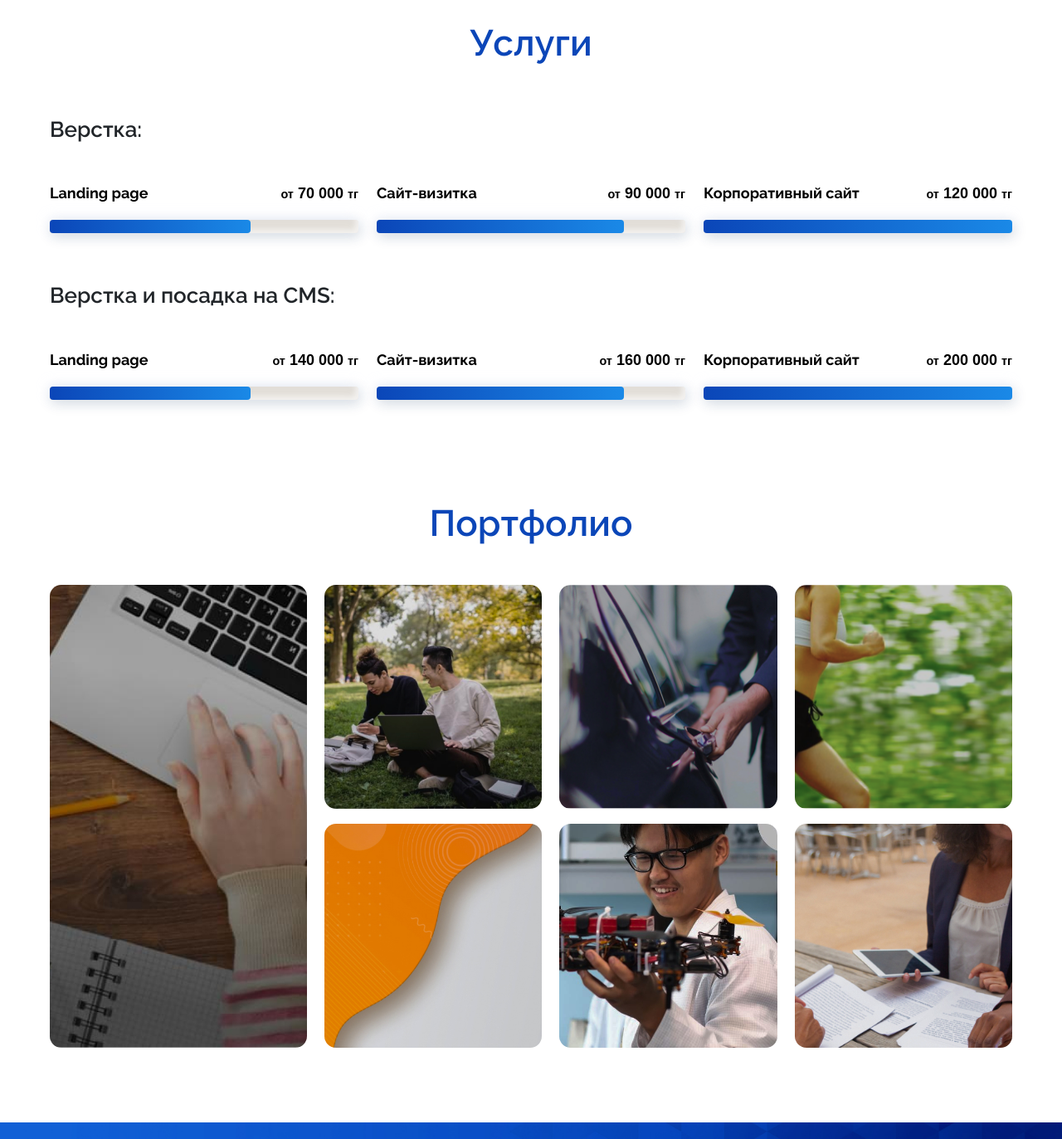
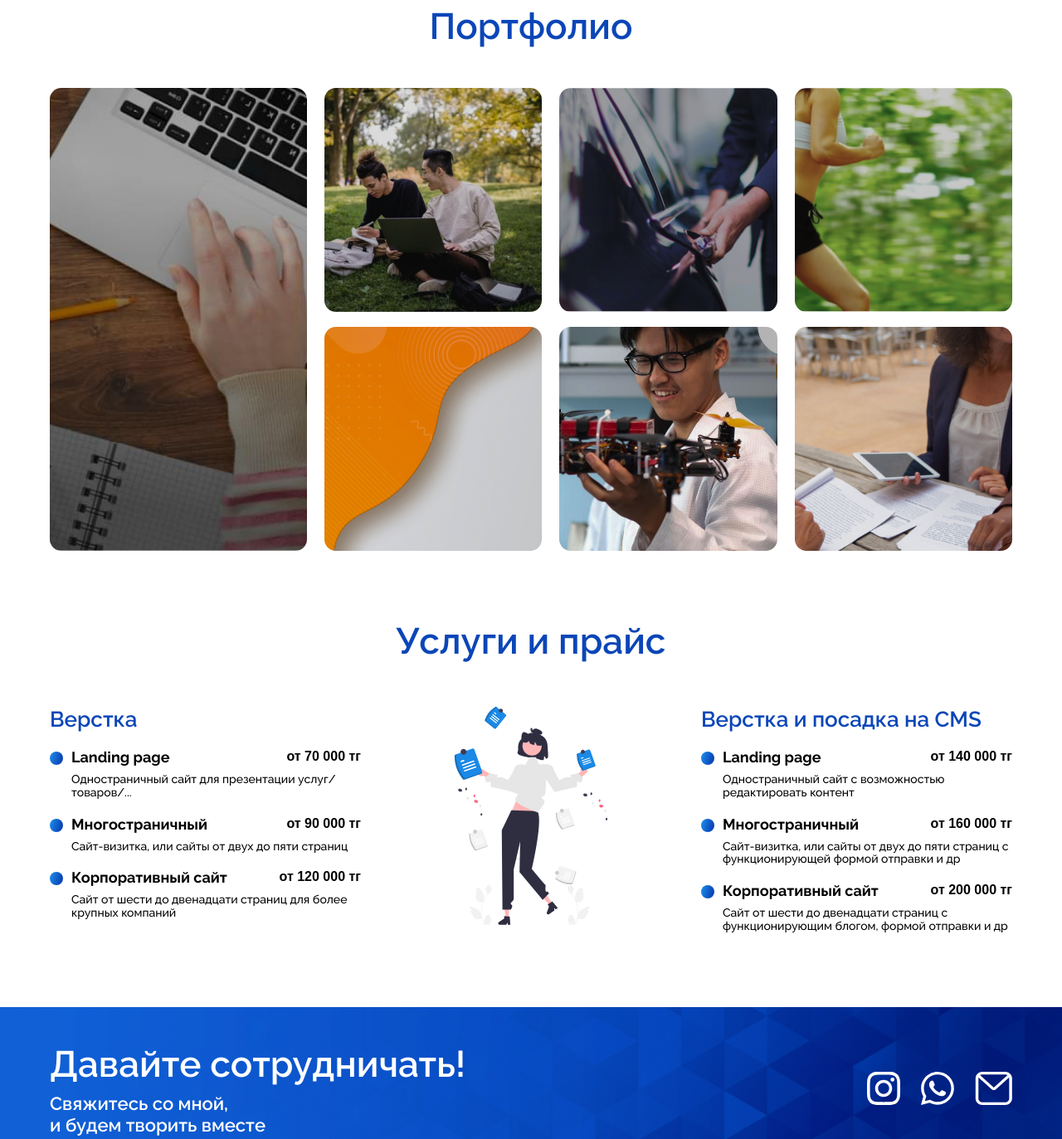
Before and after one commit to emiliaweb/ccryptocoder.github.io, a website: page src/index.html in a window 1280 px wide. Shown: the part 2318-3691 px from the top of the page at 83% size. Drawn offline with nearby package versions, Linux system fonts and the light colour scheme; files that its build step writes are made by us from their sources; files whose address does not match are found by name.

Commit message:
Remove ratings & create price list

```diff
--- a/src/index.html
+++ b/src/index.html
@@ -205,87 +205,6 @@
         </div>
     </section>
 
-    <div class="rating" id="service">
-        <div class="container">
-            <h2 class="title rating__title">Услуги</h2>
-
-            <div class="rating__wrap">
-                <div class="rating__row">
-                    <h3 class="rating__subtitle">Верстка:</h3>
-                    <div class="rating__grid">
-
-                        <div class="rating__item">
-                            <div class="rating__item-top">
-                                <div class="rating__item-title">Landing page</div>
-                                <div class="rating__item-num" data-percent="65%">70 000</div>
-                            </div>
-                            <div class="rating__item-bar">
-                                <div class="rating__item-progress"></div>
-                            </div>
-                        </div>
-
-                        <div class="rating__item">
-                            <div class="rating__item-top">
-                                <div class="rating__item-title">Сайт-визитка</div>
-                                <div class="rating__item-num" data-percent="80%">90 000</div>
-                            </div>
-                            <div class="rating__item-bar">
-                                <div class="rating__item-progress"></div>
-                            </div>
-                        </div>
-
-                        <div class="rating__item">
-                            <div class="rating__item-top">
-                                <div class="rating__item-title">Корпоративный сайт</div>
-                                <div class="rating__item-num" data-percent="100%">120 000</div>
-                            </div>
-                            <div class="rating__item-bar">
-                                <div class="rating__item-progress"></div>
-                            </div>
-                        </div>
-
-                    </div>
-                </div>
-                <div class="rating__row">
-                    <h3 class="rating__subtitle">Верстка и посадка на CMS:</h3>
-                    <div class="rating__grid">
-
-                        <div class="rating__item">
-                            <div class="rating__item-top">
-                                <div class="rating__item-title">Landing page</div>
-                                <div class="rating__item-num" data-percent="65%">140 000</div>
-                            </div>
-                            <div class="rating__item-bar">
-                                <div class="rating__item-progress"></div>
-                            </div>
-                        </div>
-
-                        <div class="rating__item">
-                            <div class="rating__item-top">
-                                <div class="rating__item-title">Сайт-визитка</div>
-                                <div class="rating__item-num" data-percent="80%">160 000</div>
-                            </div>
-                            <div class="rating__item-bar">
-                                <div class="rating__item-progress"></div>
-                            </div>
-                        </div>
-
-                        <div class="rating__item">
-                            <div class="rating__item-top">
-                                <div class="rating__item-title">Корпоративный сайт</div>
-                                <div class="rating__item-num" data-percent="100%">200 000</div>
-                            </div>
-                            <div class="rating__item-bar">
-                                <div class="rating__item-progress"></div>
-                            </div>
-                        </div>
-
-                    </div>
-                </div>
-            </div>
-        </div>
-    </div>
-
     <section class="portfolio" id="portfolio">
         <div class="container">
             <h2 class="title portfolio__title">Портфолио</h2>
@@ -365,6 +284,75 @@
         </div>
     </section>
 
+    <div class="price" id="service">
+        <div class="container">
+            <h2 class="title price__title">Услуги и прайс</h2>
+            <div class="price__row">
+                <div class="price__col">
+                    <h3 class="price__subtitle">Верстка</h3>
+
+                    <div class="price__item">
+                        <div class="price__item-head">
+                            <div class="price__item-title">Landing page</div>
+                            <div class="price__item-price">от 70 000 тг</div>
+                        </div>
+                        <div class="price__item-body">Одностраничный сайт для презентации услуг/товаров/...</div>
+                    </div>
+
+                    <div class="price__item">
+                        <div class="price__item-head">
+                            <div class="price__item-title">Многостраничный</div>
+                            <div class="price__item-price">от 90 000 тг</div>
+                        </div>
+                        <div class="price__item-body">Сайт-визитка, или сайты от двух до пяти страниц</div>
+                    </div>
+
+                    <div class="price__item">
+                        <div class="price__item-head">
+                            <div class="price__item-title">Корпоративный сайт</div>
+                            <div class="price__item-price">от 120 000 тг</div>
+                        </div>
+                        <div class="price__item-body">Сайт от шести до двенадцати страниц для более крупных компаний</div>
+                    </div>
+
+                </div>
+                <div class="price__col">
+                    <div class="price__img">
+                        <img src="img/price-img.svg" alt="">
+                    </div>
+                </div>
+                <div class="price__col">
+                    <h3 class="price__subtitle">Верстка и посадка на CMS</h3>
+
+                    <div class="price__item">
+                        <div class="price__item-head">
+                            <div class="price__item-title">Landing page</div>
+                            <div class="price__item-price">от 140 000 тг</div>
+                        </div>
+                        <div class="price__item-body">Одностраничный сайт c возможностью редактировать контент</div>
+                    </div>
+
+                    <div class="price__item">
+                        <div class="price__item-head">
+                            <div class="price__item-title">Многостраничный</div>
+                            <div class="price__item-price">от 160 000 тг</div>
+                        </div>
+                        <div class="price__item-body">Сайт-визитка, или сайты от двух до пяти страниц с функционирующей формой отправки и др</div>
+                    </div>
+
+                    <div class="price__item">
+                        <div class="price__item-head">
+                            <div class="price__item-title">Корпоративный сайт</div>
+                            <div class="price__item-price">от 200 000 тг</div>
+                        </div>
+                        <div class="price__item-body">Сайт от шести до двенадцати страниц с функционирующим блогом, формой отправки и др</div>
+                    </div>
+
+                </div>
+            </div>
+        </div>
+    </div>
+
     <footer class="footer" id="contacts">
         <div class="footer__main">
             <div class="container">
--- a/src/sass/blocks/_general.scss
+++ b/src/sass/blocks/_general.scss
@@ -60,4 +60,8 @@
         width: 100% !important;
         padding: 0 10px;
     }
+    .title {
+        font-size: 30px;
+        line-height: 32px;
+    }
 }
--- a/src/sass/blocks/_portfolio.scss
+++ b/src/sass/blocks/_portfolio.scss
@@ -1,5 +1,5 @@
 .portfolio {
-    padding: 0 0 90px;
+    padding: 50px 0 20px;
     &__title {
         margin-bottom: 45px;
     }
@@ -126,7 +126,7 @@
 
 @media (max-width: 575px) {
     .portfolio {
-        padding: 0 0 60px;
+        padding: 40px 0 20px;
         &__grid {
             grid-template-columns: 1fr;
             grid-auto-rows: 200px;
--- /dev/null
+++ b/src/sass/blocks/_price.scss
@@ -0,0 +1,97 @@
+.price {
+    padding: 60px 0 90px;
+    &__row {
+        margin-top: 50px;
+        display: flex;
+        align-items: flex-start;
+        justify-content: space-between;
+        gap: 40px;
+    }
+    &__col {
+        max-width: 375px;
+    }
+    &__subtitle {
+        font-weight: 600;
+        font-size: 26px;
+        line-height: 1.2em;
+        color: #0B46B8;
+    }
+    &__item {
+        position: relative;
+        padding-left: 26px;
+        &::before {
+            content: '';
+            position: absolute;
+            top: 3px;
+            left: 0;
+            width: 16px;
+            height: 16px;
+            background: linear-gradient(106.7deg, #1A89E7 8.65%, #0B46B8 78.53%);
+            border-radius: 100%;
+        }
+        &-head {
+            display: flex;
+            justify-content: space-between;
+            font-weight: 700;
+            color: #000000;
+        }
+        &-title {
+            font-size: 18px;
+            line-height: 1.16em;
+        }
+        &-price {
+            font-family: Arial, Helvetica, sans-serif;
+            font-size: 16px;
+            line-height: 1.125em;
+        }
+        &-body {
+            margin-top: 8px;
+            font-weight: 500;
+            font-size: 14px;
+            line-height: 1.125em;
+            color: #000000;
+        }
+        &:not(:first-child) {
+            margin-top: 20px;
+        }
+        &:first-child {
+            margin-top: 26px;
+        }
+    }
+}
+
+@media (max-width: 1023px) {
+    .price {
+        &__img {
+            display: none;
+        }
+        &__subtitle {
+            font-size: 24px;
+        }
+    }
+}
+
+@media (max-width: 767px) {
+    .price {
+        &__row {
+            flex-wrap: wrap;
+            justify-content: center;
+        }
+    }
+}
+
+@media (max-width: 575px) {
+    .price {
+        &__row {
+            gap: 20px;
+        }
+        &__item {
+            &-title {
+                font-size: 16px;
+            }
+            &-price {
+                font-size: 14px;
+            }
+        }
+    }
+}
--- a/src/sass/style.scss
+++ b/src/sass/style.scss
@@ -9,6 +9,6 @@
 @import 'blocks/about';
 @import 'blocks/exp';
 @import 'blocks/skills';
-@import 'blocks/rating';
+@import 'blocks/price';
 @import 'blocks/portfolio';
 @import 'blocks/footer';
```
Also changed, not shown: dist/css/style.min.css, dist/img/price-img.svg (added), dist/index.html, src/img/price-img.svg (added).
